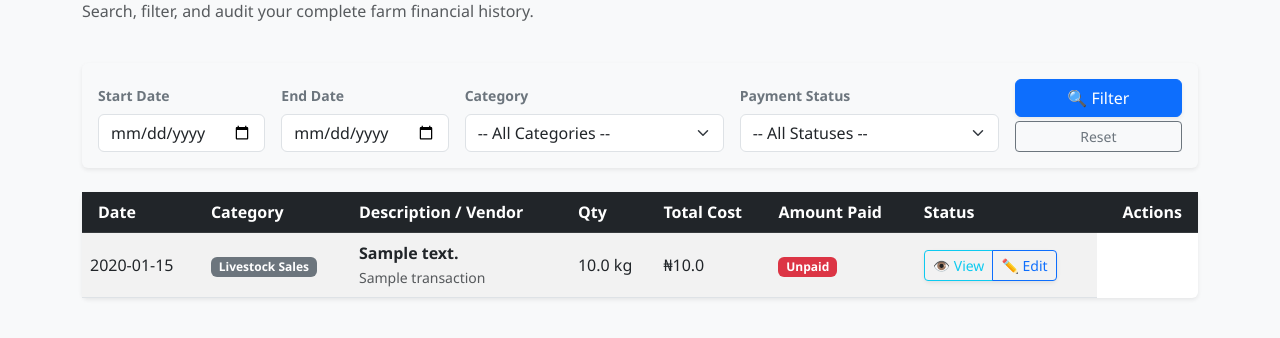
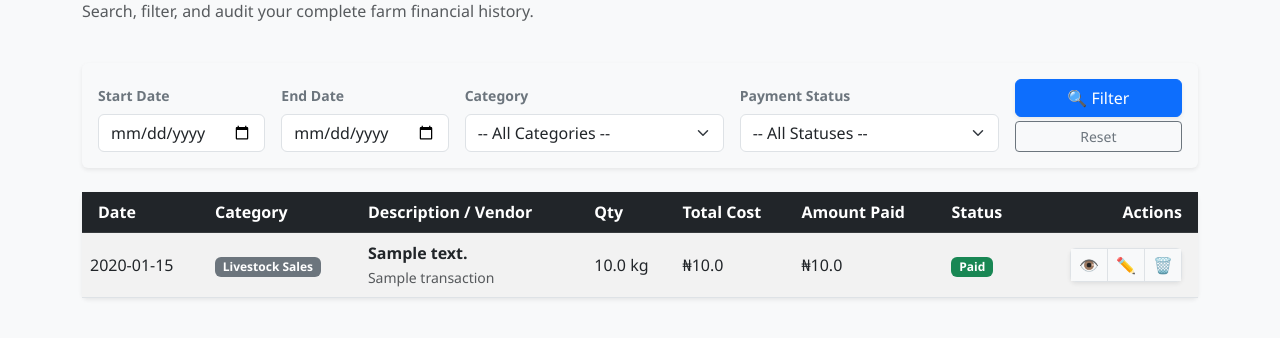
Before and after one commit to profadept/pig_farm_project, a FastAPI app: page /ledger in a window 1280 px wide. Shown: the part 127-465 px from the top of the page. Run offline with FastAPI, Linux system fonts and the light colour scheme; tables that the repository leaves empty hold one stand-in row (values such as "Sample post").

Commit message:
ui: optimize ledger interface and secure delete action
- Convert delete button to a secure POST form with JS confirmation
- Streamline action buttons into a minimalist emoji-only toolbar
- Fix payment_status Enum rendering for accurate status badges
- Implement text-nowrap to prevent date column wrapping

```diff
--- a/templates/ledger.html
+++ b/templates/ledger.html
@@ -106,26 +106,31 @@
 
                             <td>₦{{ transaction.total_amount }}</td>
 
+                            <td>₦{{ transaction.amount_paid }}</td>
+
                             <td>
-                                {% if transaction.payment_status == 'Full' %}
-                                    <span class="badge bg-success">Full</span>
-                                {% elif transaction.payment_status == 'Part' %}
+                                {% set status_val = transaction.payment_status.value if transaction.payment_status else transaction.payment_status %}
+
+                                {% if status_val == 'Paid' %}
+                                    <span class="badge bg-success">Paid</span>
+                                {% elif status_val == 'Partially Paid' %}
                                     <span class="badge bg-warning text-dark">Part</span>
                                 {% else %}
                                     <span class="badge bg-danger">Unpaid</span>
                                 {% endif %}
                             </td>
 
-                            <td>
-                                <div class="btn-group shadow-sm" role="group">
-                                    <a href="/transaction/{{ transaction.id }}" class="btn btn-sm btn-outline-info" title="View Receipt">
-                                        👁️ View
-                                    </a>
-                                    <a href="/edit-transaction/{{ transaction.id }}" class="btn btn-sm btn-outline-primary" title="Edit Record">
-                                        ✏️ Edit
-                                    </a>
-                                </div>
-                            </td>
+                          <td class="align-middle text-end pe-3">
+                            <div class="d-inline-flex border rounded bg-white shadow-sm">
+                                <a href="/transaction/{{ transaction.id }}" class="btn btn-light border-0 border-end rounded-0" style="padding: 4px 8px;" title="View Receipt">👁️</a>
+
+                                <a href="/edit-transaction/{{ transaction.id }}" class="btn btn-light border-0 border-end rounded-0" style="padding: 4px 8px;" title="Edit Record">✏️</a>
+
+                                <form action="/delete-transaction/{{ transaction.id }}" method="POST" class="m-0 p-0 d-flex" onsubmit="return confirm('⚠️ Are you sure?');">
+                                    <button type="submit" class="btn btn-light border-0 rounded-0" style="padding: 4px 8px;" title="Delete Record">🗑️</button>
+                                </form>
+                            </div>
+                        </td>
 
                         </tr>
                         {% else %}
```
